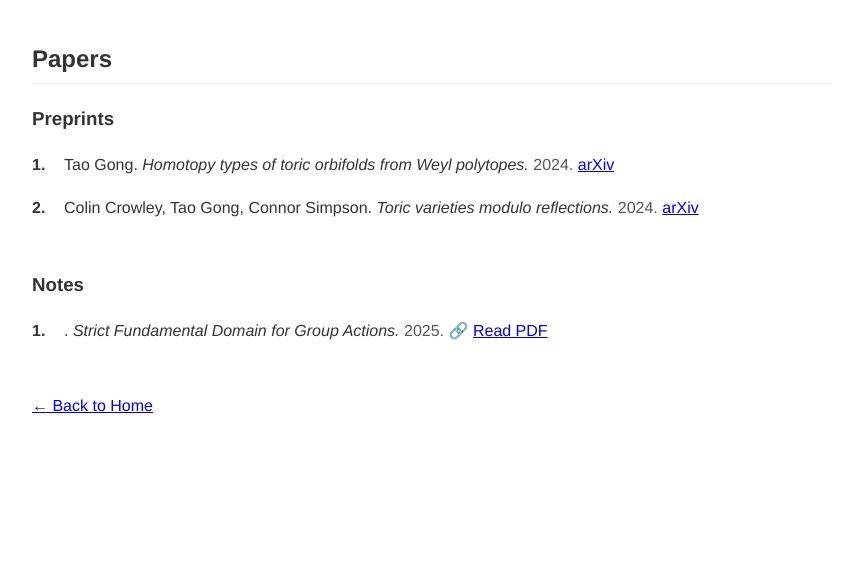
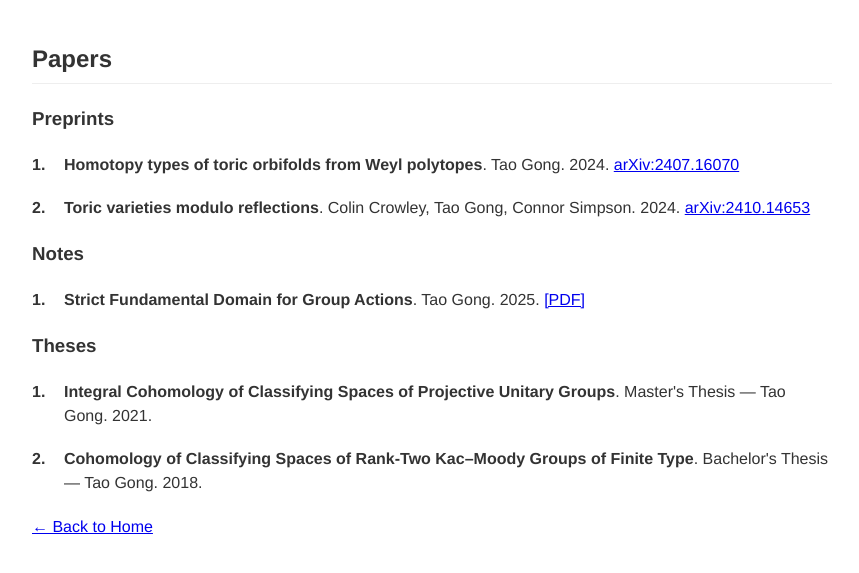
Before and after one commit to ggttaaoo/ggttaaoo.github.io, a Jekyll site: the page built from papers.md, in a window 1280 px wide. Shown: the top 573 px of the page, without its empty margins (208-1067 px from the left). Built offline with Jekyll 4.4.1, drawn with Linux system fonts in a browser that asks for light colours.

Commit message:
theses added

```diff
--- a/_data/publications.yml
+++ b/_data/publications.yml
@@ -1,3 +1,6 @@
+# -------------------------
+# Preprints
+# -------------------------
 - title: "Homotopy types of toric orbifolds from Weyl polytopes"
   authors: "Tao Gong"
   year: 2024
@@ -8,21 +11,26 @@
   year: 2024
   preprint: "2410.14653"
 
-- title: Strict Fundamental Domain for Group Actions
-  authors: ""
-  time: "2025"
+# -------------------------
+# Notes
+# -------------------------
+- title: "Strict Fundamental Domain for Group Actions"
+  authors: "Tao Gong"
+  year: 2025
   note: true
   file_link: "/assets/papers/strict_fundamental_domain.pdf"
 
+# -------------------------
+# Theses
+# -------------------------
+- title: "Integral Cohomology of Classifying Spaces of Projective Unitary Groups"
+  authors: "Tao Gong"
+  year: 2021
+  type: "thesis"
+  degree: "Master's Thesis"
 
-# - title: "Galois cohomology and Brauer groups of arithmetic schemes"
-#   authors: "Tao Gong, Michael Brown"
-#   year: 2022
-#   journal: "Journal of Algebra"
-#   doi: "10.1007/s12345-022-9876"
-#   pdf: "/papers/galois2022.pdf"
-
-# title: "Patching for étale algebras and the period-index problem for higher degree Galois cohomology groups over Hensel semi-global fields"
-#   authors: "Tao Gong, John Smith, Jane Doe"
-#   year: 2023
-#   preprint: "arXiv:2310.20119"
+- title: "Cohomology of Classifying Spaces of Rank-Two Kac–Moody Groups of Finite Type"
+  authors: "Tao Gong"
+  year: 2018
+  type: "thesis"
+  degree: "Bachelor's Thesis"
--- a/papers.md
+++ b/papers.md
@@ -31,45 +31,52 @@ title: Papers
 <!-- Preprints Section -->
 {% assign preprints = site.data.publications | where_exp: "p", "p.preprint" %}
 {% if preprints.size > 0 %}
-<section class="preprints">
-  <h3>Preprints</h3>
-  <ol class="paper-list">
-    {% for paper in preprints %}
-    <li class="paper">
-      <span class="paper-authors">{{ paper.authors }}.</span>
-      <span class="paper-title">{{ paper.title }}.</span>
-      <span class="paper-year">{{ paper.year }}.</span>
-      <a href="https://arxiv.org/abs/{{ paper.preprint }}">arXiv</a>
-      {% if paper.pdf %}
-      <a href="{{ paper.pdf }}">[PDF]</a>
-      {% endif %}
-    </li>
-    {% endfor %}
-  </ol>
-</section>
+<h3>Preprints</h3>
+<ol class="paper-list">
+  {% for p in preprints %}
+  <li class="paper">
+    <strong>{{ p.title }}</strong>.
+    {{ p.authors }}.
+    {{ p.year }}.
+    <a href="https://arxiv.org/abs/{{ p.preprint }}" target="_blank">arXiv:{{ p.preprint }}</a>
+  </li>
+  {% endfor %}
+</ol>
 {% endif %}
 
 <!-- Notes Section -->
-{% assign notes = site.data.publications | where_exp: "p", "p.note" %}
+{% assign notes = site.data.publications | where: "note", true %}
 {% if notes.size > 0 %}
-<section class="notes">
-  <h3>Notes</h3>
-  <ol class="paper-list">
-    {% for paper in notes %}
-    <li class="paper">
-      <span class="paper-authors">{{ paper.authors }}.</span>
-      <span class="paper-title">{{ paper.title }}.</span>
-      {% if paper.time %}
-      <span class="paper-year">{{ paper.time }}.</span>
-      {% endif %}
-      {% if paper.file_link %}
-        🔗 <a href="{{ paper.file_link }}" target="_blank">Read PDF</a>
-      {% endif %}
-    </li>
-    {% endfor %}
-  </ol>
-</section>
+<h3>Notes</h3>
+<ol class="paper-list">
+  {% for n in notes %}
+  <li class="paper">
+    <strong>{{ n.title }}</strong>.
+    {{ n.authors }}.
+    {{ n.year }}.
+    {% if n.file_link %}
+      <a href="{{ n.file_link }}" target="_blank">[PDF]</a>
+    {% endif %}
+  </li>
+  {% endfor %}
+</ol>
+{% endif %}
+
+<!-- Theses Section -->
+{% assign theses = site.data.publications | where: "type", "thesis" %}
+{% if theses.size > 0 %}
+<h3>Theses</h3>
+<ol class="paper-list">
+  {% for t in theses %}
+  <li class="paper">
+    <strong>{{ t.title }}</strong>.
+    {{ t.degree }} — {{ t.authors }}.
+    {{ t.year }}.
+  </li>
+  {% endfor %}
+</ol>
 {% endif %}
 
 
+
 <p><a href="/">← Back to Home</a></p>
```
Also changed, not shown: 2 other files.
